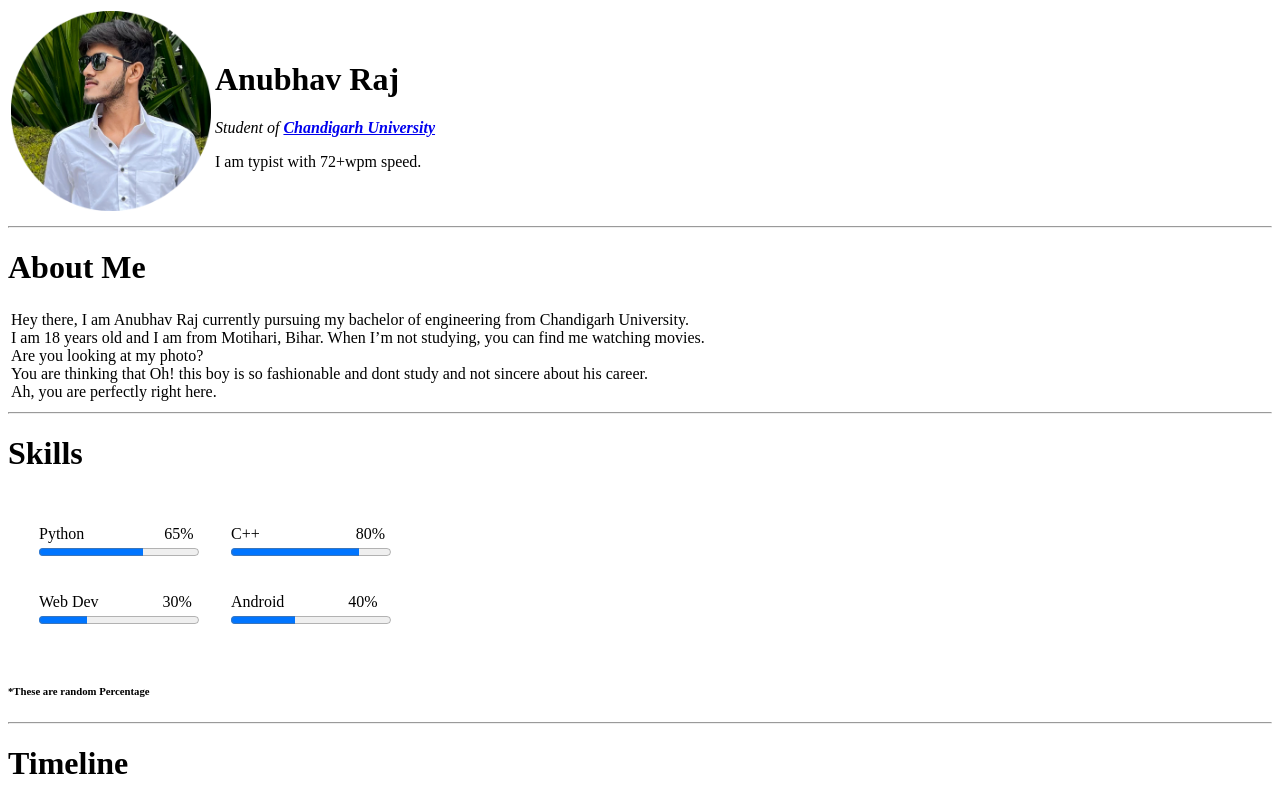
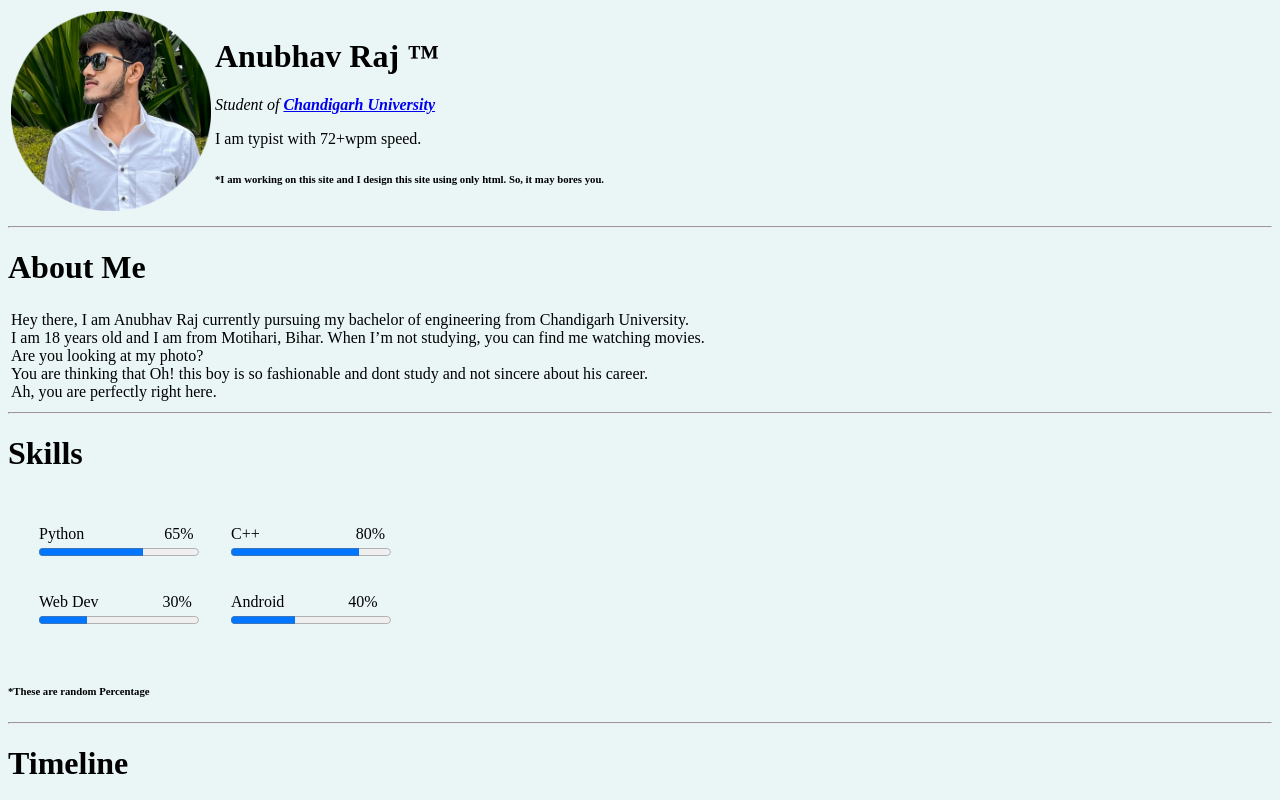
Before and after one commit to anubhavraj14/My-personal-website, a plain HTML site: page index.html in a window 1280 px wide. Shown: the top 800 px of the page. Drawn offline with Linux system fonts and the light colour scheme.

Commit message:
under_construction

```diff
--- a/index.html
+++ b/index.html
@@ -7,19 +7,21 @@
     <meta name="viewport" content="width=device-width, initial-scale=1.0">
     <title>My personal website</title>
 
+
 </head>
 
-<body>
+<body style="background-color: #eaf6f6;">
     <table>
         <tr>
             <td>
                 <img src="images/IMG_3944 12mb-modified.png" width="200" height="200" alt="Anubhav's image">
             </td>
             <td>
-                <h1>Anubhav Raj</h1>
+                <h1>Anubhav Raj <span>&trade;</span></h1>
                 <p><em>Student of <strong><a href="https://www.cuchd.in/" target="blank">Chandigarh
                                 University</a></strong></em></p>
                 <p>I am typist with 72+wpm speed.</p>
+                <h6>*I am working on this site and I design this site using only html. So, it may bores you.</h6>
             </td>
         </tr>
     </table>
```
